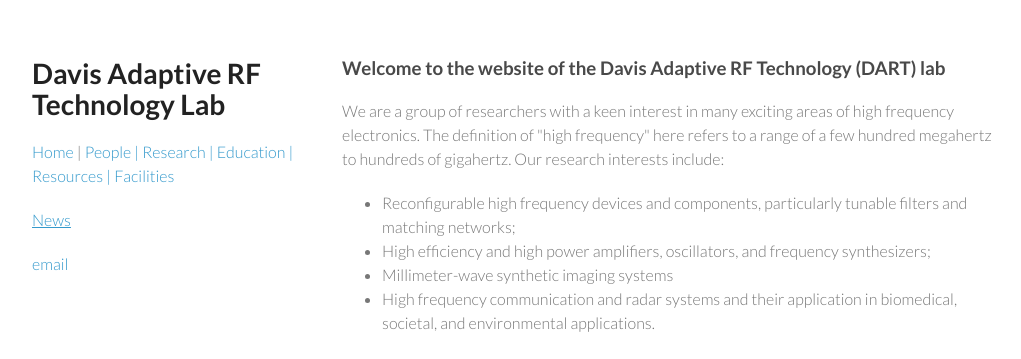
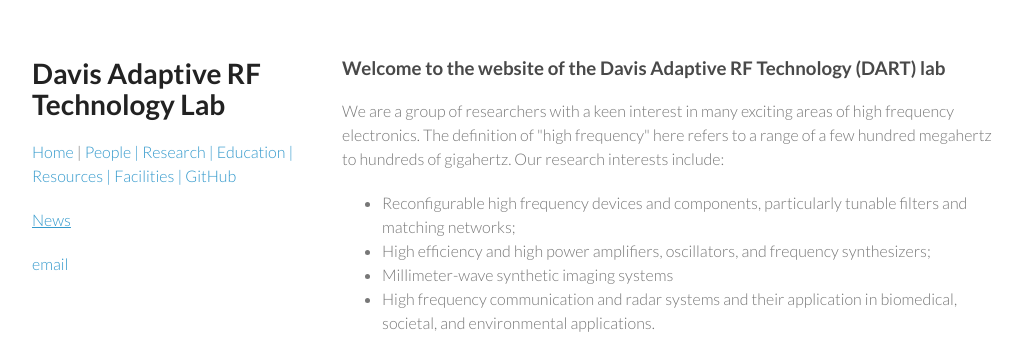
Before and after one commit to ucdart/ucdart.github.io, a Jekyll site: the page built from index.html, in a window 1280 px wide. Shown: the top 359 px of the page, without its empty margins (128-1149 px from the left). Built offline with Jekyll 4.4.1, drawn with Linux system fonts in a browser that asks for light colours.

Commit message:
Update default.html

```diff
--- a/_layouts/default.html
+++ b/_layouts/default.html
@@ -41,7 +41,7 @@
 			</nav>
 			-->
 			<p>
-				<a href="/">Home</a> | <a href="/people">People | <a href="/research">Research | <a href="/education">Education | <a href="/resources">Resources | <a href="/facility">Facilities
+				<a href="/">Home</a> | <a href="/people">People | <a href="/research">Research | <a href="/education">Education | <a href="/resources">Resources | <a href="/facility">Facilities | <a href="https://github.com/ucdart">GitHub</a>
 			</p>
 
 			<p>
```
